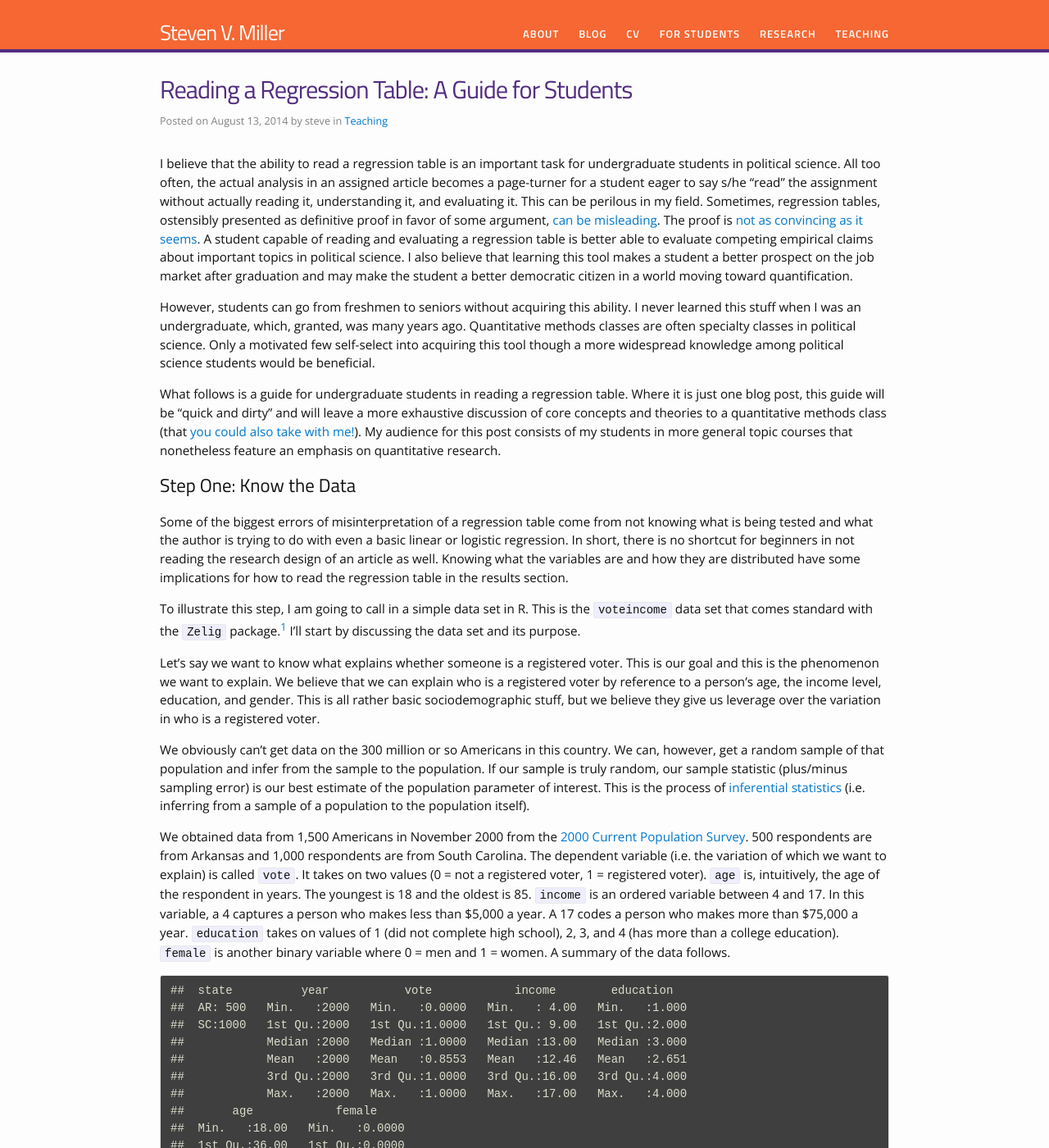
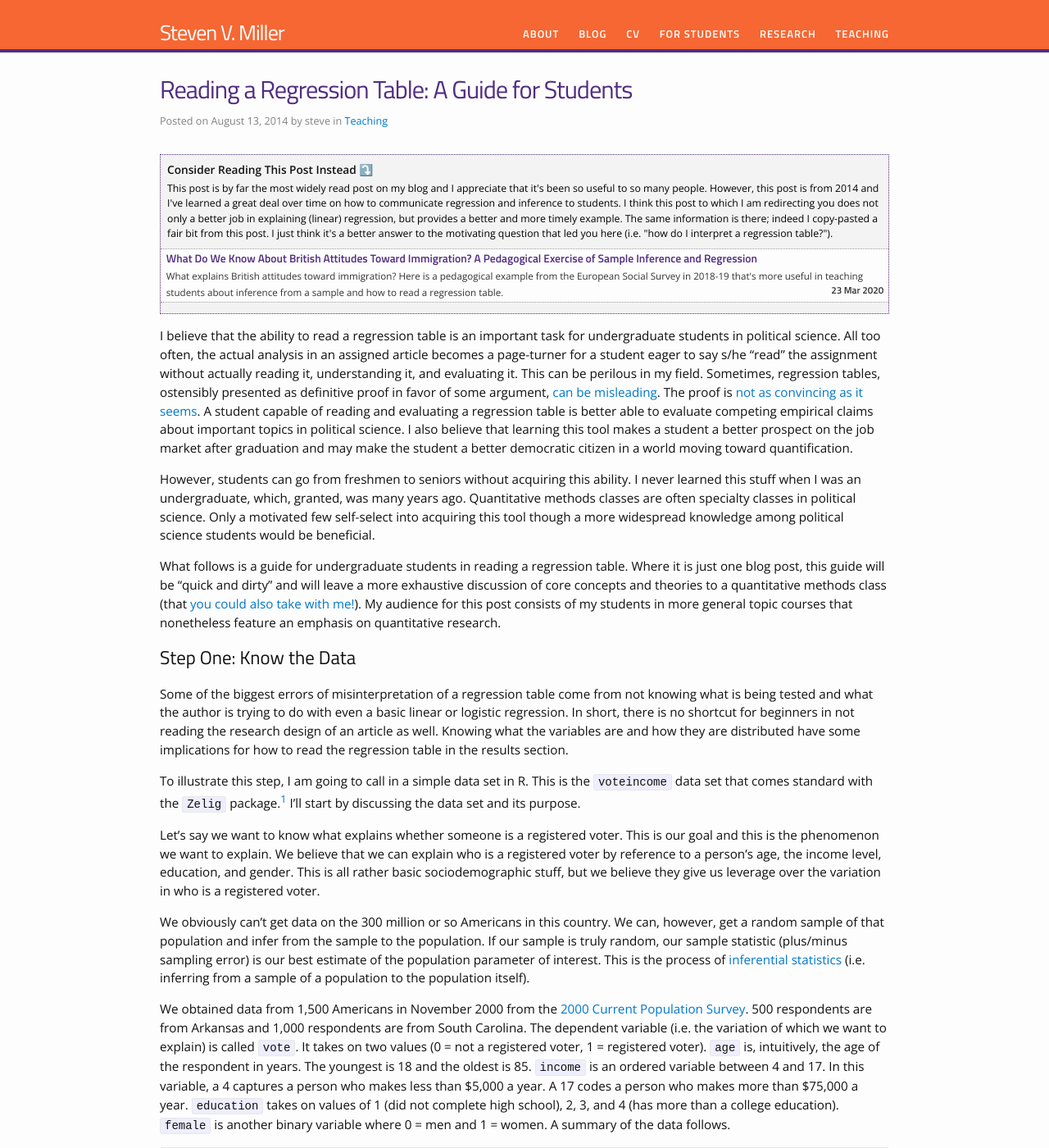
Before and after one commit to svmiller/svmiller.github.io, a Jekyll site: the page built from _posts/2014-08-13-reading-a-regression-table-a-guide-for-students.md, in a window 1280 px wide and 1400 px high. Shown: the whole window at 82% size. Built offline with Jekyll 4.4.1, drawn with Linux system fonts in a browser that asks for light colours; nearby versions of some CDN libraries; some web fonts are replaced; comment, search, counter and statistics services are not loaded; some of the changed text lies outside the part shown.

Commit message:
hit 'em with that redirect

````diff
--- a/_posts/2014-08-13-reading-a-regression-table-a-guide-for-students.md
+++ b/_posts/2014-08-13-reading-a-regression-table-a-guide-for-students.md
@@ -12,7 +12,29 @@ excerpt: "I believe that the ability to read a regression table is an important
 
 
 
-<!-- *Last updated: September 04, 2019* -->
+<dl id="" class="wp-caption aligncenter" style="max-width:100%; text-align: left; padding-top: 8px">
+
+<dt><span style="font-weight:bold; font-size: 1em; padding-left: 8px">Consider Reading This Post Instead ⤵️</span></dt>
+
+<dd style = "padding-bottom: 8px">This post is by far the most widely read post on my blog and I appreciate that it's been so useful to so many people. However, this post is from 2014 and I've learned a great deal over time on how to communicate regression and inference to students. I think this post to which I am redirecting you does not only a better job in explaining (linear) regression, but provides a better and more timely example. The same information is there; indeed I copy-pasted a fair bit from this post. I just think it's a better answer to the motivating question that led you here (i.e. "how do I interpret a regression table?").</dd>
+<ul id="archive">
+
+
+<li class="archiveposturl" style="padding-bottom:1px"><span><a href="/blog/2020/03/what-explains-british-attitudes-toward-immigration-a-pedagogical-example/" title="What Do We Know About British Attitudes Toward Immigration? A Pedagogical Exercise of Sample Inference and Regression">What Do We Know About British Attitudes Toward Immigration? A Pedagogical Exercise of Sample Inference and Regression</a></span><br />
+<span class="postlower">
+What explains British attitudes toward immigration? Here is a pedagogical example from the European Social Survey in 2018-19 that's more useful in teaching students about inference from a sample and how to read a regression table.
+<!--<strong>Author:</strong> steve -->
+
+<strong style="font-size:100%; font-family: 'Titillium Web', sans-serif; float:right; padding-right: .5em">23 Mar 2020</strong>
+</span>
+
+</li>
+</ul>
+</dl>
+
+
+
+<!-- *Last updated: March 25, 2020* -->
 
 I believe that the ability to read a regression table is an important task for undergraduate students in political science. All too often, the actual analysis in an assigned article becomes a page-turner for a student eager to say s/he "read" the assignment without actually reading it, understanding it, and evaluating it. This can be perilous in my field. Sometimes, regression tables, ostensibly presented as definitive proof in favor of some argument, [can be misleading](https://www.cambridge.org/core/journals/american-political-science-review/article/assessing-the-dyadic-nature-of-the-democratic-peace-191888/54C72B38A813D9B0753D1F94320883F4). The proof is [not as convincing as it seems](https://journals.sagepub.com/doi/10.1177/0022002796040004006). A student capable of reading and evaluating a regression table is better able to evaluate competing empirical claims about important topics in political science. I also believe that learning this tool makes a student a better prospect on the job market after graduation and may make the student a better democratic citizen in a world moving toward quantification.
 
@@ -39,20 +61,20 @@ We obtained data from 1,500 Americans in November 2000 from the [2000 Current Po
 
 
 ```
-##  state          year           vote            income        education
-##  AR: 500   Min.   :2000   Min.   :0.0000   Min.   : 4.00   Min.   :1.000
-##  SC:1000   1st Qu.:2000   1st Qu.:1.0000   1st Qu.: 9.00   1st Qu.:2.000
-##            Median :2000   Median :1.0000   Median :13.00   Median :3.000
-##            Mean   :2000   Mean   :0.8553   Mean   :12.46   Mean   :2.651
-##            3rd Qu.:2000   3rd Qu.:1.0000   3rd Qu.:16.00   3rd Qu.:4.000
-##            Max.   :2000   Max.   :1.0000   Max.   :17.00   Max.   :4.000
-##       age            female
-##  Min.   :18.00   Min.   :0.0000
-##  1st Qu.:36.00   1st Qu.:0.0000
-##  Median :49.00   Median :1.0000
-##  Mean   :49.26   Mean   :0.5593
-##  3rd Qu.:62.00   3rd Qu.:1.0000
-##  Max.   :85.00   Max.   :1.0000
+##  state          year           vote            income        education          age
+##  AR: 500   Min.   :2000   Min.   :0.0000   Min.   : 4.00   Min.   :1.000   Min.   :18.00
+##  SC:1000   1st Qu.:2000   1st Qu.:1.0000   1st Qu.: 9.00   1st Qu.:2.000   1st Qu.:36.00
+##            Median :2000   Median :1.0000   Median :13.00   Median :3.000   Median :49.00
+##            Mean   :2000   Mean   :0.8553   Mean   :12.46   Mean   :2.651   Mean   :49.26
+##            3rd Qu.:2000   3rd Qu.:1.0000   3rd Qu.:16.00   3rd Qu.:4.000   3rd Qu.:62.00
+##            Max.   :2000   Max.   :1.0000   Max.   :17.00   Max.   :4.000   Max.   :85.00
+##      female
+##  Min.   :0.0000
+##  1st Qu.:0.0000
+##  Median :1.0000
+##  Mean   :0.5593
+##  3rd Qu.:1.0000
+##  Max.   :1.0000
 ```
 
 <!-- {% include image.html url="/images/voteincome-summary.png" caption="A summary of the voteincome data set in Zelig." align="center" width=744 %} -->
````
Also changed, not shown: _source/2014-08-13-reading-a-regression-table-a-guide-for-students.Rmd (+22 -0 lines).
